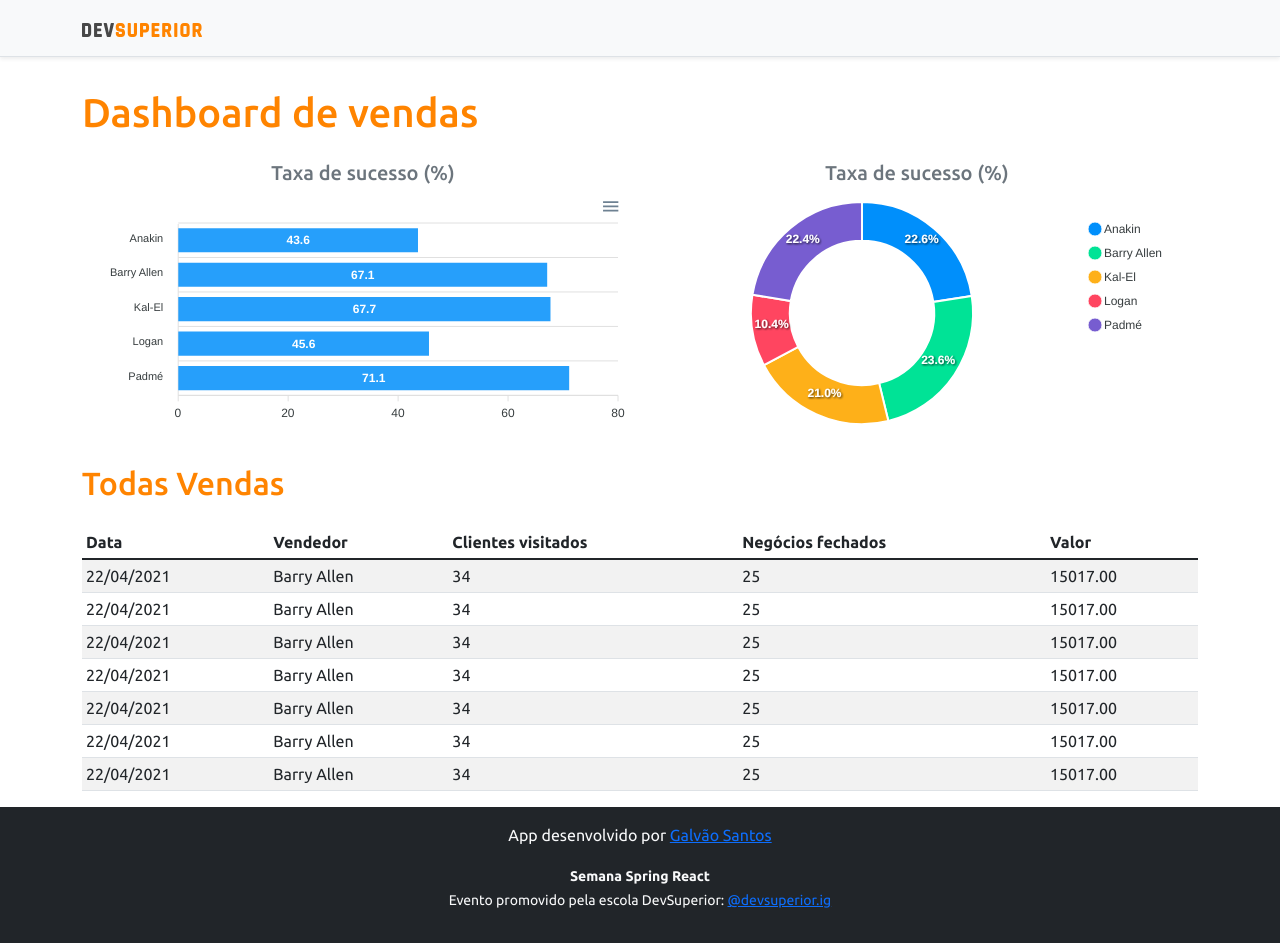
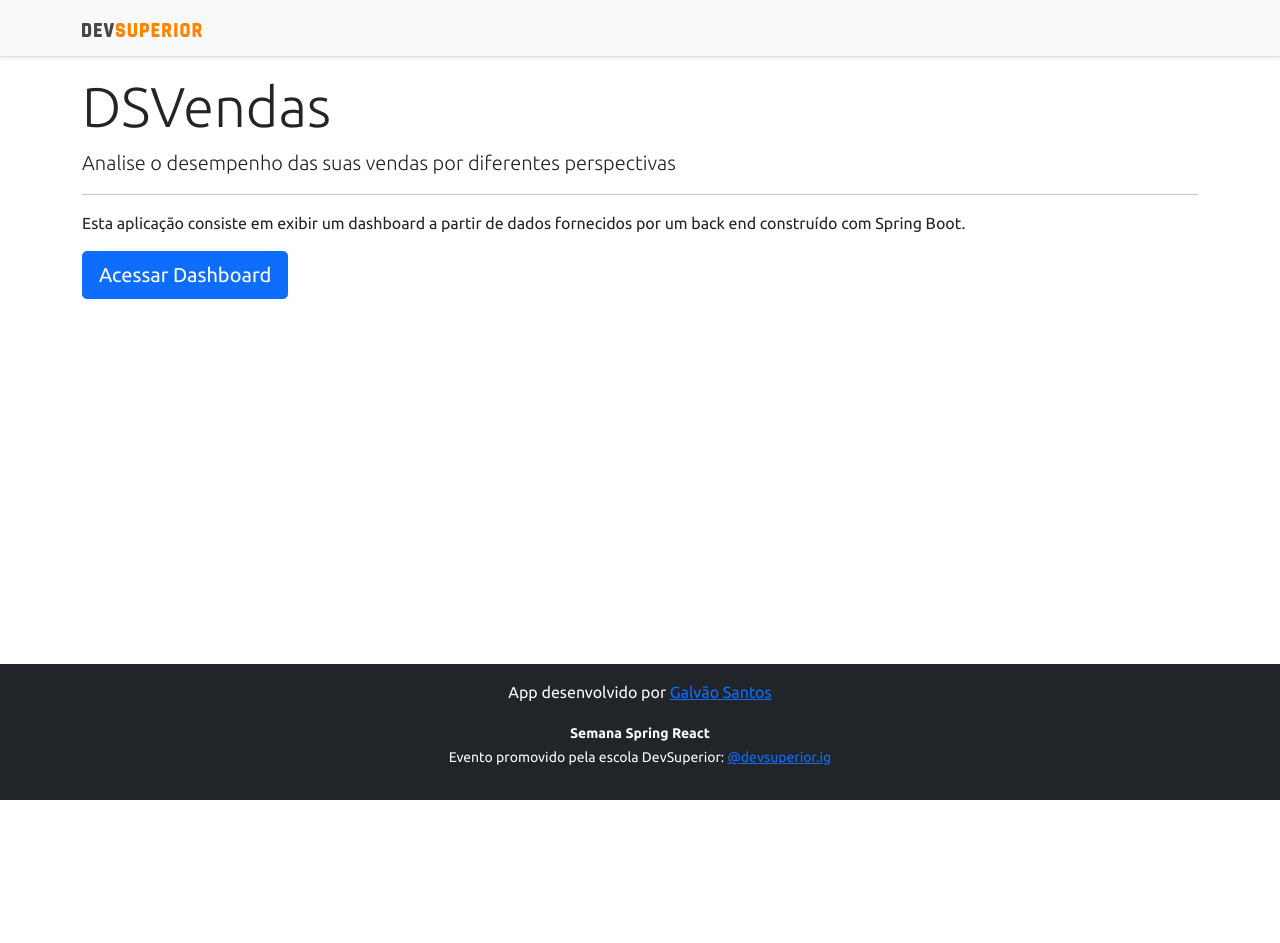
Before and after one commit to Doubty/semana-spring-react-sds4, a React (Create React App) app in the folder frontend/: page / in a window 1280 px wide. After the commit the page ends 800 px from the top, so only its background shows below. Built offline with nearby package versions, Linux system fonts and the light colour scheme.

Commit message:
Home, navigation

```diff
--- a/frontend/package.json
+++ b/frontend/package.json
@@ -17,6 +17,7 @@
     "react": "^17.0.2",
     "react-apexcharts": "^1.3.9",
     "react-dom": "^17.0.2",
+    "react-router-dom": "^5.3.0",
     "react-scripts": "4.0.3",
     "typescript": "^4.1.2",
     "web-vitals": "^1.0.1"
@@ -44,5 +45,8 @@
       "last 1 firefox version",
       "last 1 safari version"
     ]
+  },
+  "devDependencies": {
+    "@types/react-router-dom": "^5.1.8"
   }
 }
--- a/frontend/src/App.tsx
+++ b/frontend/src/App.tsx
@@ -1,36 +1,7 @@
-import NavBar from "components/NavBar";
-import Footer from "components/Footer";
-import DataTable from "components/DataTable";
-import BarChart from "components/BarChart";
-import DonutChart from "components/DonutChart";
+import Routes from "./Routes";
 
 function App() {
-  return (
-    <>
-      <NavBar />
-      <div className="container">
-        <h1 className="text-primary py-3">Dashboard de vendas</h1>
-        <div className="row px-3">
-          <div className="col-sm-6">
-            <h5 className="text-center text-secondary">Taxa de sucesso (%)</h5>
-            <BarChart />
-          </div>
-          <div className="col-sm-6">
-            <h5 className="text-center text-secondary">Taxa de sucesso (%)</h5>
-            <DonutChart />
-          </div>
-        </div>
-
-        <div className="py-3">
-          <h2 className="text-primary">
-            Todas Vendas
-          </h2>
-        </div>
-        <DataTable />
-      </div>
-      <Footer />
-    </>
-  );
+  return <Routes />;
 }
 
 export default App;
--- /dev/null
+++ b/frontend/src/Routes.tsx
@@ -0,0 +1,16 @@
+import { BrowserRouter, Switch, Route } from "react-router-dom";
+import Home from "./pages/Home";
+import Dashboard from "./pages/Dashboard";
+
+function Routes() {
+  return (
+    <BrowserRouter>
+      <Switch>
+        <Route path="/" exact component={Home} />
+        <Route path="/dashboard"  component={Dashboard} />
+      </Switch>
+    </BrowserRouter>
+  );
+}
+
+export default Routes;
--- a/frontend/src/components/NavBar/index.tsx
+++ b/frontend/src/components/NavBar/index.tsx
@@ -1,10 +1,14 @@
+import { Link } from "react-router-dom";
 import ImgDsDark from "../../assets/img/ds-dark.svg";
 function NavBar() {
   return (
     <div className="d-flex flex-column flex-md-row align-items-center p-3 px-md-4 mb-3 bg-light border-bottom shadow-sm">
       <div className="container">
         <nav className="my-2 my-md-0 mr-md-3">
-          <img src={ImgDsDark} alt="DevSuperior" width="120" />
+          <Link to="/">
+            {" "}
+            <img src={ImgDsDark} alt="DevSuperior" width="120" />{" "}
+          </Link>
         </nav>
       </div>
     </div>
--- /dev/null
+++ b/frontend/src/pages/Dashboard/index.tsx
@@ -0,0 +1,34 @@
+import NavBar from "components/NavBar";
+import Footer from "components/Footer";
+import DataTable from "components/DataTable";
+import BarChart from "components/BarChart";
+import DonutChart from "components/DonutChart";
+
+function Dashboard() {
+  return (
+    <>
+      <NavBar />
+      <div className="container">
+        <h1 className="text-primary py-3">Dashboard de vendas</h1>
+        <div className="row px-3">
+          <div className="col-sm-6">
+            <h5 className="text-center text-secondary">Taxa de sucesso (%)</h5>
+            <BarChart />
+          </div>
+          <div className="col-sm-6">
+            <h5 className="text-center text-secondary">Taxa de sucesso (%)</h5>
+            <DonutChart />
+          </div>
+        </div>
+
+        <div className="py-3">
+          <h2 className="text-primary">Todas Vendas</h2>
+        </div>
+        <DataTable />
+      </div>
+      <Footer />
+    </>
+  );
+}
+
+export default Dashboard;
--- /dev/null
+++ b/frontend/src/pages/Home/index.tsx
@@ -0,0 +1,28 @@
+import Footer from "components/Footer";
+import NavBar from "components/NavBar";
+import { Link } from "react-router-dom";
+
+function Home() {
+  return (
+    <>
+    <NavBar/>
+      <div className="container">
+        <div className="jumbotron">
+          <h1 className="display-4">DSVendas</h1>
+          <p className="lead">
+            Analise o desempenho das suas vendas por diferentes perspectivas
+          </p>
+          <hr />
+          <p>
+            Esta aplicação consiste em exibir um dashboard a partir de dados
+            fornecidos por um back end construído com Spring Boot.
+          </p>
+          <Link className="btn btn-primary btn-lg" to="/dashboard"> Acessar Dashboard</Link>
+        </div>
+      </div>
+      <Footer/>
+    </>
+  );
+}
+
+export default Home;
```
Also changed, not shown: 1 other file (tests, documents, lock files or other folders).
